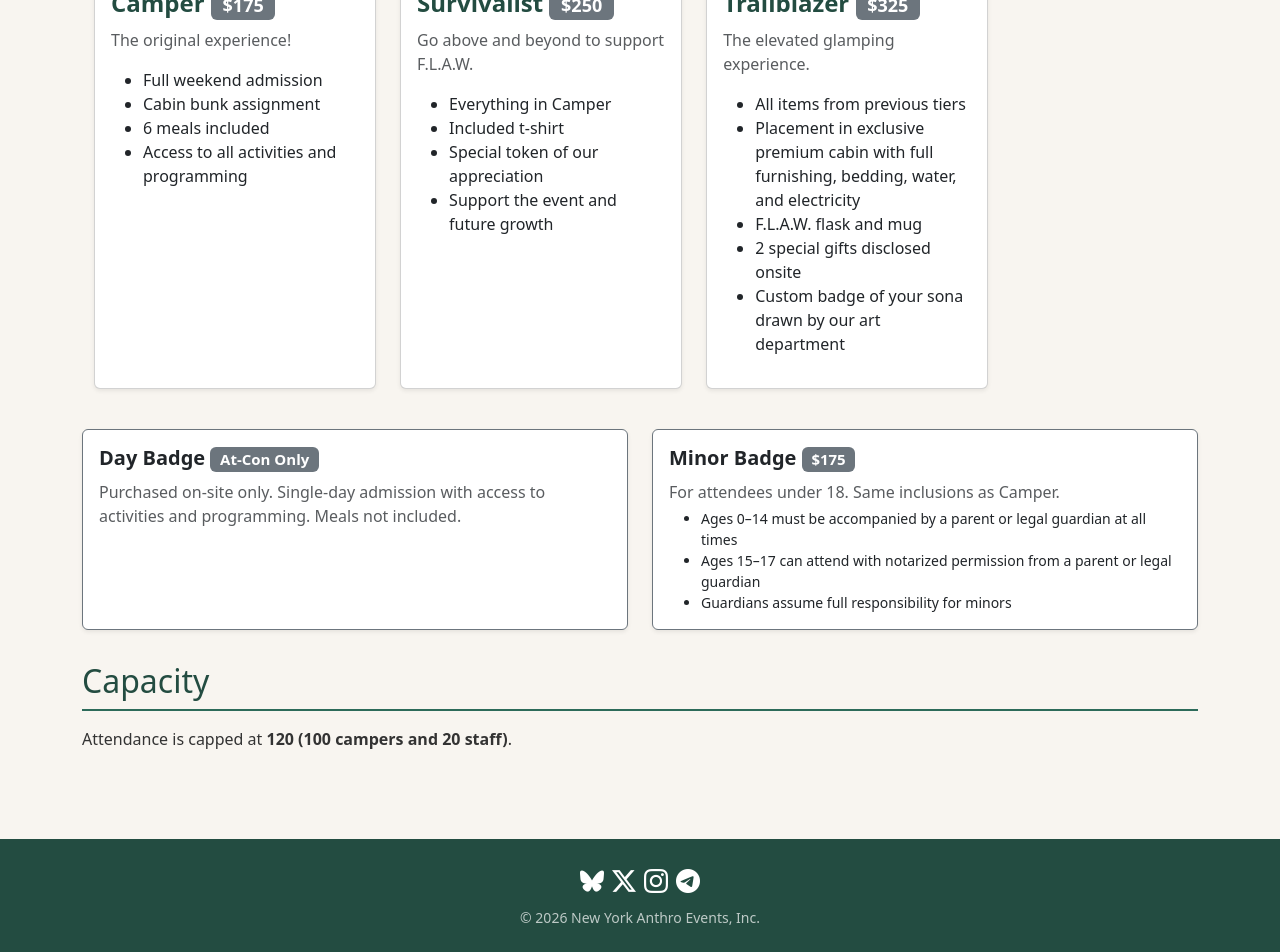
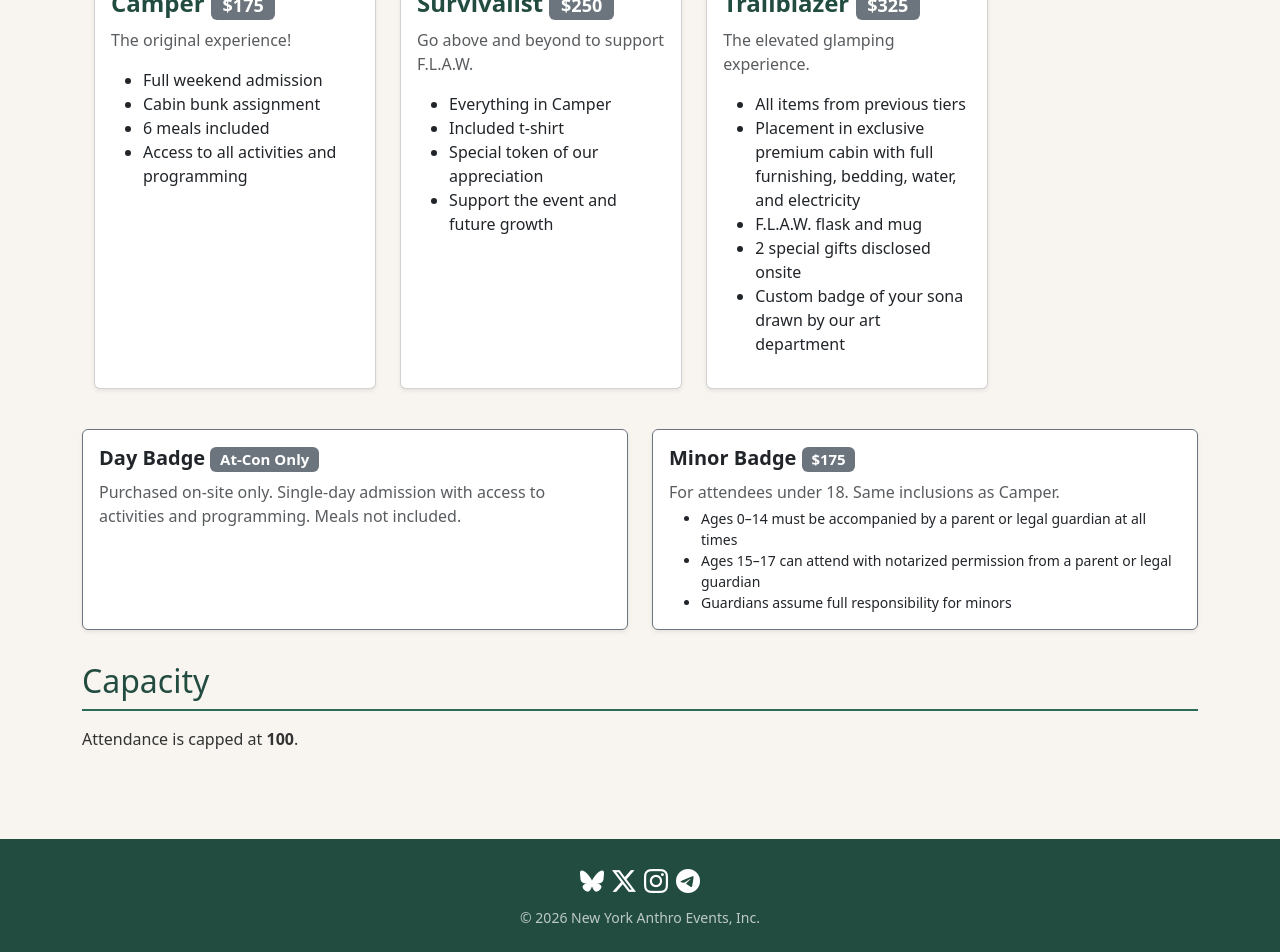
Before and after one commit to campflaw/campflaw.github.io, a Jekyll site: the page built from attend.md, in a window 1280 px wide. Shown: the part 719-1671 px from the top of the page. Built offline with Jekyll 4.4.1, drawn with Linux system fonts in a browser that asks for light colours.

Commit message:
Removed inclusion of staff numbers on reg cap

```diff
--- a/attend.md
+++ b/attend.md
@@ -132,4 +132,4 @@ All registrations are processed through [ConCat](https://www.concat.app/) and pa
 
 ## Capacity
 
-Attendance is capped at **120 (100 campers and 20 staff)**.
+Attendance is capped at **100**.
```
